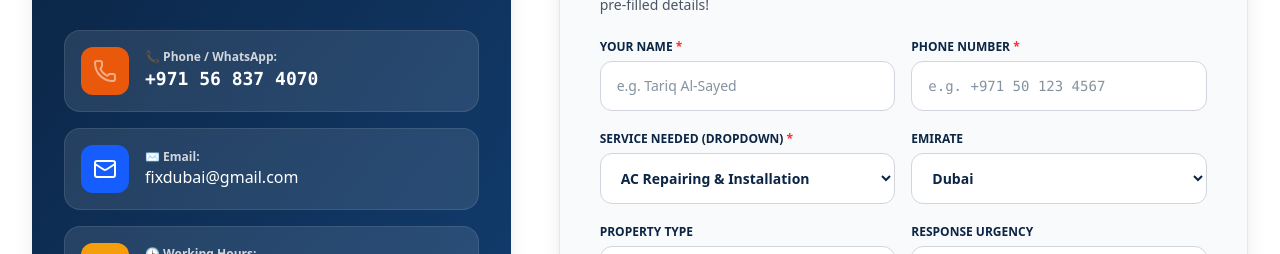
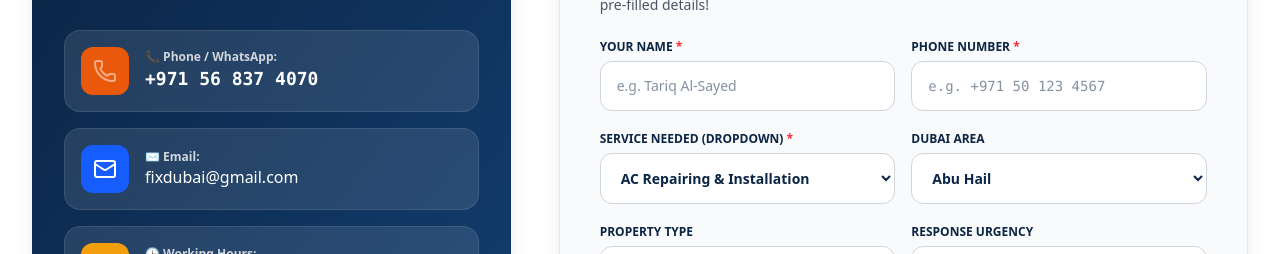
Before and after one commit to abbaa137898-hub/Fix-Dubai, a React (Vite) app: page / in a window 1280 px wide. Shown: the part 8840-9094 px from the top of the page. Built offline with nearby package versions, Linux system fonts and the light colour scheme.

Commit message:
Update ContactSection.tsx

```diff
--- a/src/components/ContactSection.tsx
+++ b/src/components/ContactSection.tsx
@@ -1,6 +1,6 @@
 import React, { useState } from 'react';
 import { Phone, Mail, Clock, MessageSquare, CheckCircle2, Send, ExternalLink } from 'lucide-react';
-import { PHONE_NUMBER, PHONE_CLEAN, EMAIL_ADDRESS, CORE_SERVICES, EMIRATES_LIST, DUBIZZLE_PROFILE_LINK, FACEBOOK_PAGE_LINK } from '../data/servicesData';
+import { PHONE_NUMBER, PHONE_CLEAN, EMAIL_ADDRESS, CORE_SERVICES, EMIRATES_LIST, DUBAI_AREAS, DUBIZZLE_PROFILE_LINK, FACEBOOK_PAGE_LINK } from '../data/servicesData';
 import { QuoteFormData } from '../types';
 
 export const ContactSection: React.FC = () => {
@@ -236,7 +236,7 @@ export const ContactSection: React.FC = () => {
 
                     <div>
                       <label className="block text-xs font-extrabold text-[#0b2545] uppercase mb-1.5">
-                        Emirate
+                        Dubai Area
                       </label>
                       <select
                         name="emirate"
@@ -244,8 +244,8 @@ export const ContactSection: React.FC = () => {
                         onChange={handleInputChange}
                         className="w-full px-4 py-3.5 rounded-xl border border-gray-300 focus:ring-2 focus:ring-[#ea580c] focus:outline-none bg-white text-sm font-semibold"
                       >
-                        {EMIRATES_LIST.map((em) => (
-                          <option key={em} value={em}>{em}</option>
+                        {DUBAI_AREAS.map((area) => (
+                          <option key={area} value={area}>{area}</option>
                         ))}
                       </select>
                     </div>
```
